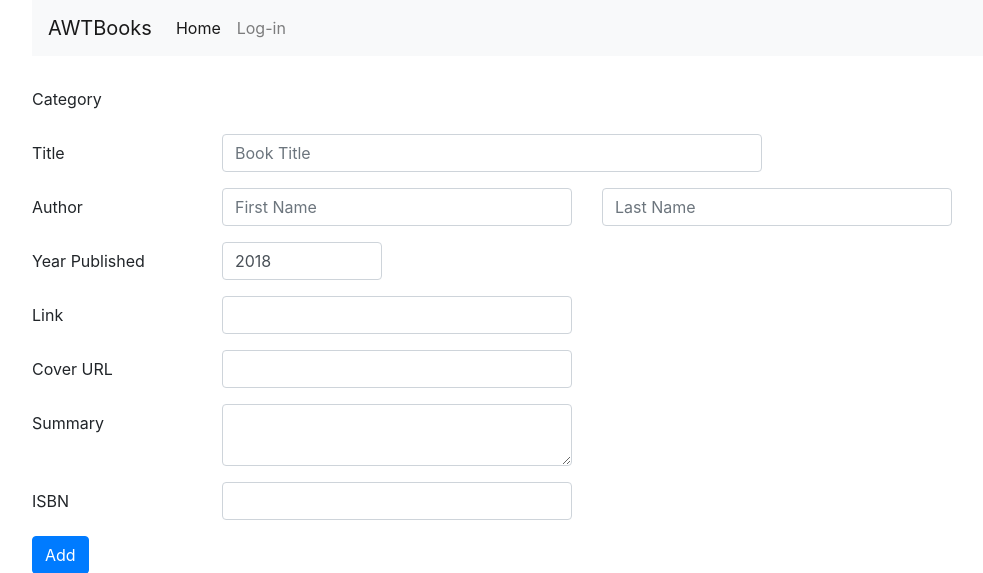
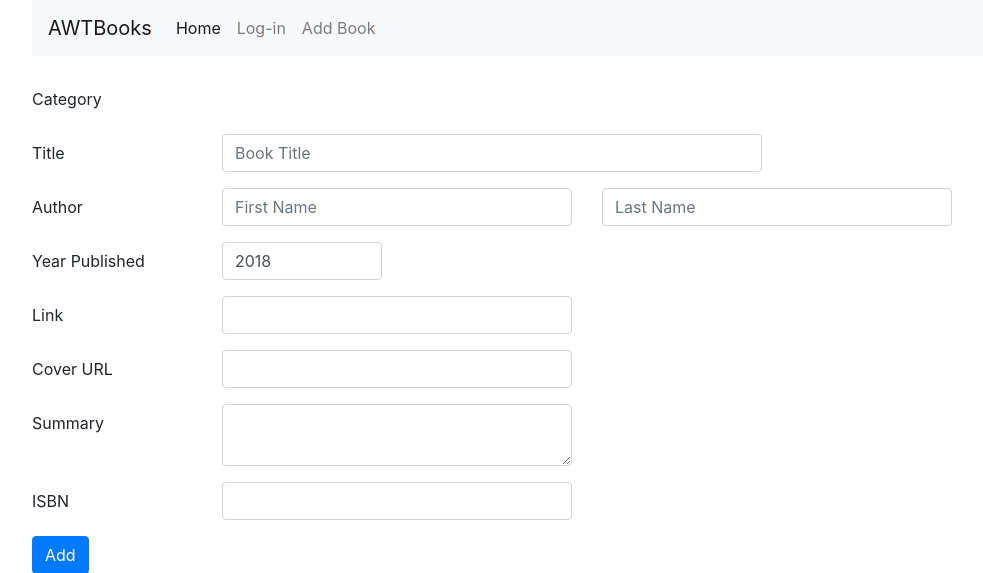
Before and after one commit to Acemad/NDCatalog, a Flask app: page /new in a window 1280 px wide. Shown: the top 573 px of the page, without its empty margins (53-1036 px from the left). Run offline with Flask 2, Linux system fonts and the light colour scheme; data that the repository does not hold is empty; some libraries are stand-ins or nearby versions.

Commit message:
Modify navbar

```diff
--- a/templates/base.html
+++ b/templates/base.html
@@ -10,10 +10,11 @@
 <body>
     <div class="container">
         <nav class="navbar navbar-expand-sm navbar-light bg-light">
-            <a class="navbar-brand" href="/">AWTBooks</a>
+            <a class="navbar-brand" href="{{url_for('home')}}">AWTBooks</a>
             <div class="navbar-nav">
-                <a class="nav-item nav-link active" href="#">Home</a>
+                <a class="nav-item nav-link active" href="{{url_for('home')}}">Home</a>
                 <a class="nav-item nav-link" href="#">Log-in</a>
+                <a class="nav-item nav-link" href="{{url_for('newBook')}}">Add Book</a>
             </div>
         </nav>
 
```
